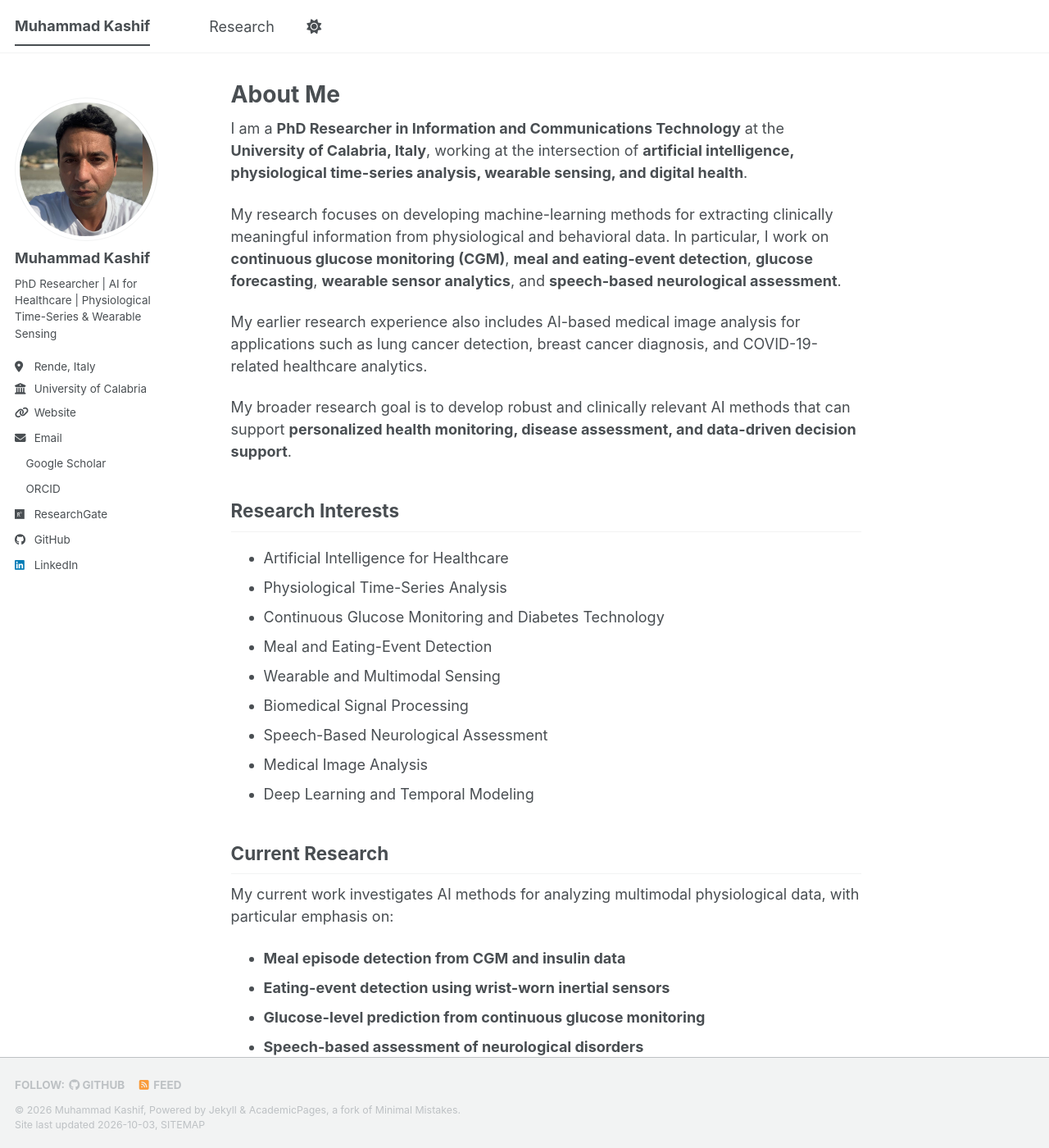
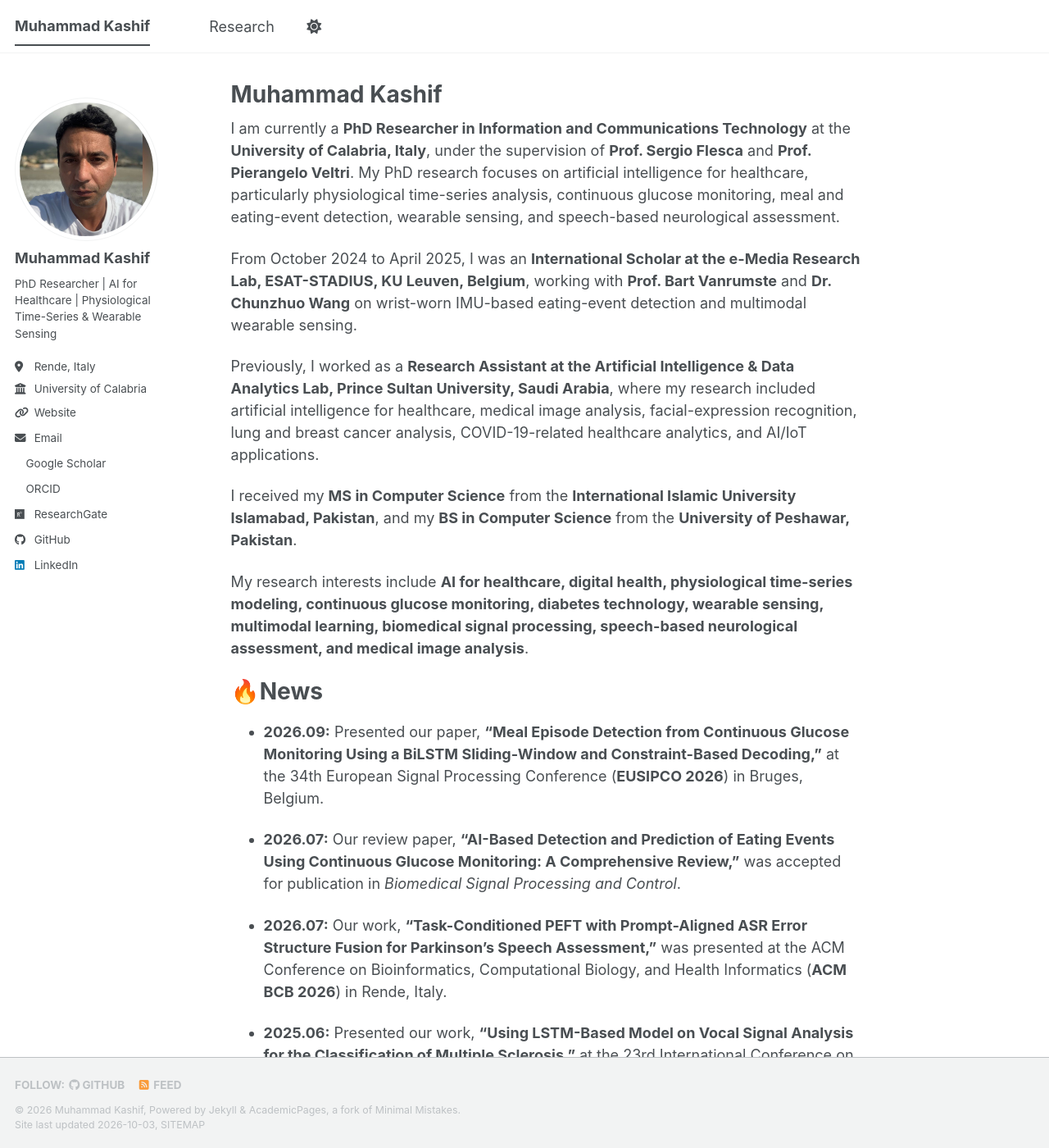
Before and after one commit to drkashifhon/drkashifhon.github.io, a Jekyll site: the page built from _pages/about.md, in a window 1280 px wide and 1400 px high. Shown: the whole window at 82% size. Built offline with Jekyll 4.4.1, drawn with Linux system fonts in a browser that asks for light colours; a style sheet for code colours, icons or effects is not loaded; some of the changed text lies outside the part shown.

Commit message:
Update about.md

```diff
--- a/_pages/about.md
+++ b/_pages/about.md
@@ -1,60 +1,64 @@
 ---
 permalink: /
-title: "About Me"
+title: "Muhammad Kashif"
 author_profile: true
 redirect_from:
   - /about/
   - /about.html
 ---
 
-I am a **PhD Researcher in Information and Communications Technology** at the **University of Calabria, Italy**, working at the intersection of **artificial intelligence, physiological time-series analysis, wearable sensing, and digital health**.
+I am currently a **PhD Researcher in Information and Communications Technology** at the **University of Calabria, Italy**, under the supervision of **Prof. Sergio Flesca** and **Prof. Pierangelo Veltri**. My PhD research focuses on artificial intelligence for healthcare, particularly physiological time-series analysis, continuous glucose monitoring, meal and eating-event detection, wearable sensing, and speech-based neurological assessment.
 
-My research focuses on developing machine-learning methods for extracting clinically meaningful information from physiological and behavioral data. In particular, I work on **continuous glucose monitoring (CGM)**, **meal and eating-event detection**, **glucose forecasting**, **wearable sensor analytics**, and **speech-based neurological assessment**.
+From October 2024 to April 2025, I was an **International Scholar at the e-Media Research Lab, ESAT-STADIUS, KU Leuven, Belgium**, working with **Prof. Bart Vanrumste** and **Dr. Chunzhuo Wang** on wrist-worn IMU-based eating-event detection and multimodal wearable sensing.
 
-My earlier research experience also includes AI-based medical image analysis for applications such as lung cancer detection, breast cancer diagnosis, and COVID-19-related healthcare analytics.
+Previously, I worked as a **Research Assistant at the Artificial Intelligence & Data Analytics Lab, Prince Sultan University, Saudi Arabia**, where my research included artificial intelligence for healthcare, medical image analysis, facial-expression recognition, lung and breast cancer analysis, COVID-19-related healthcare analytics, and AI/IoT applications.
 
-My broader research goal is to develop robust and clinically relevant AI methods that can support **personalized health monitoring, disease assessment, and data-driven decision support**.
+I received my **MS in Computer Science** from the **International Islamic University Islamabad, Pakistan**, and my **BS in Computer Science** from the **University of Peshawar, Pakistan**.
 
-## Research Interests
+My research interests include **AI for healthcare, digital health, physiological time-series modeling, continuous glucose monitoring, diabetes technology, wearable sensing, multimodal learning, biomedical signal processing, speech-based neurological assessment, and medical image analysis**.
 
-- Artificial Intelligence for Healthcare
-- Physiological Time-Series Analysis
-- Continuous Glucose Monitoring and Diabetes Technology
-- Meal and Eating-Event Detection
-- Wearable and Multimodal Sensing
-- Biomedical Signal Processing
-- Speech-Based Neurological Assessment
-- Medical Image Analysis
-- Deep Learning and Temporal Modeling
 
-## Current Research
+# 🔥News
 
-My current work investigates AI methods for analyzing multimodal physiological data, with particular emphasis on:
+- **2026.09:** Presented our paper, **“Meal Episode Detection from Continuous Glucose Monitoring Using a BiLSTM Sliding-Window and Constraint-Based Decoding,”** at the 34th European Signal Processing Conference (**EUSIPCO 2026**) in Bruges, Belgium.
 
-- **Meal episode detection from CGM and insulin data**
-- **Eating-event detection using wrist-worn inertial sensors**
-- **Glucose-level prediction from continuous glucose monitoring**
-- **Speech-based assessment of neurological disorders**
-- **Multimodal learning for digital health applications**
+- **2026.07:** Our review paper, **“AI-Based Detection and Prediction of Eating Events Using Continuous Glucose Monitoring: A Comprehensive Review,”** was accepted for publication in *Biomedical Signal Processing and Control*.
 
-## Research Approach
+- **2026.07:** Our work, **“Task-Conditioned PEFT with Prompt-Aligned ASR Error Structure Fusion for Parkinson's Speech Assessment,”** was presented at the ACM Conference on Bioinformatics, Computational Biology, and Health Informatics (**ACM BCB 2026**) in Rende, Italy.
 
-My work combines machine learning, deep learning, signal processing, and physiological sensing. I am particularly interested in subject-independent evaluation, robust validation, temporal modeling, and the translation of AI methods into practical healthcare applications.
+- **2025.06:** Presented our work, **“Using LSTM-Based Model on Vocal Signal Analysis for the Classification of Multiple Sclerosis,”** at the 23rd International Conference on Artificial Intelligence in Medicine (**AIME 2025**) in Pavia, Italy.
 
-## Selected Research Areas
+- **2025.04:** Completed a six-month international research stay at the **e-Media Research Lab, KU Leuven, Belgium**, focusing on wearable sensing and wrist-IMU-based eating-event detection.
 
-### Diabetes & CGM Analytics
+- **2024.10:** Joined the **e-Media Research Lab, KU Leuven**, as an International Scholar for doctoral research mobility.
 
-Development of machine-learning methods for continuous glucose monitoring, meal detection, glucose prediction, and physiological event modeling.
+- **2024.05:** Our paper, **“GLSTM: On Using LSTM for Glucose Level Prediction,”** was published in *Studies in Health Technology and Informatics* and presented at **pHealth 2024** in Rende, Italy.
 
-### Wearable Sensing
 
-Analysis of wrist-worn inertial and physiological sensors for automatic recognition of eating behavior and activities of daily living.
+# 💼Experience
 
-### Speech & Neurological AI
+- **2023 - Current:** PhD Researcher, Department of Information Engineering, University of Calabria, Italy
 
-Machine-learning approaches for neurological assessment from speech using self-supervised speech representations, automatic speech recognition, and multimodal fusion.
+- **2024.10 - 2025.04:** International Scholar, e-Media Research Lab, ESAT-STADIUS, KU Leuven, Belgium
 
-### Multimodal Health AI
+- **2020.06 - 2023.05:** Research Assistant, Artificial Intelligence & Data Analytics Lab, Prince Sultan University, Saudi Arabia
 
-Integration of heterogeneous physiological, behavioral, and contextual information for robust and personalized health monitoring.
+
+# 🎖️Awards & Grants
+
+- **PNRR FAIR Doctoral Research Funding:** PhD research supported within the **Future Artificial Intelligence Research (FAIR)** programme under NextGenerationEU.
+
+- **International Research Mobility:** Six-month doctoral research mobility at **KU Leuven, Belgium**, conducting research on wearable sensing and eating-event detection.
+
+- **Prime Minister's Laptop Scheme - HEC Pakistan:** Merit-based laptop award for academic achievement, 2018.
+
+- **Naway Sahar Laptop Scheme:** Merit-based laptop award for academic achievement, 2013.
+
+
+# 🎓Education
+
+- **2023 - Current:** PhD in Information and Communications Technology, University of Calabria, Italy
+
+- **2016 - 2019:** MS in Computer Science, International Islamic University Islamabad, Pakistan
+
+- **2009 - 2013:** BS in Computer Science, University of Peshawar, Pakistan
```
